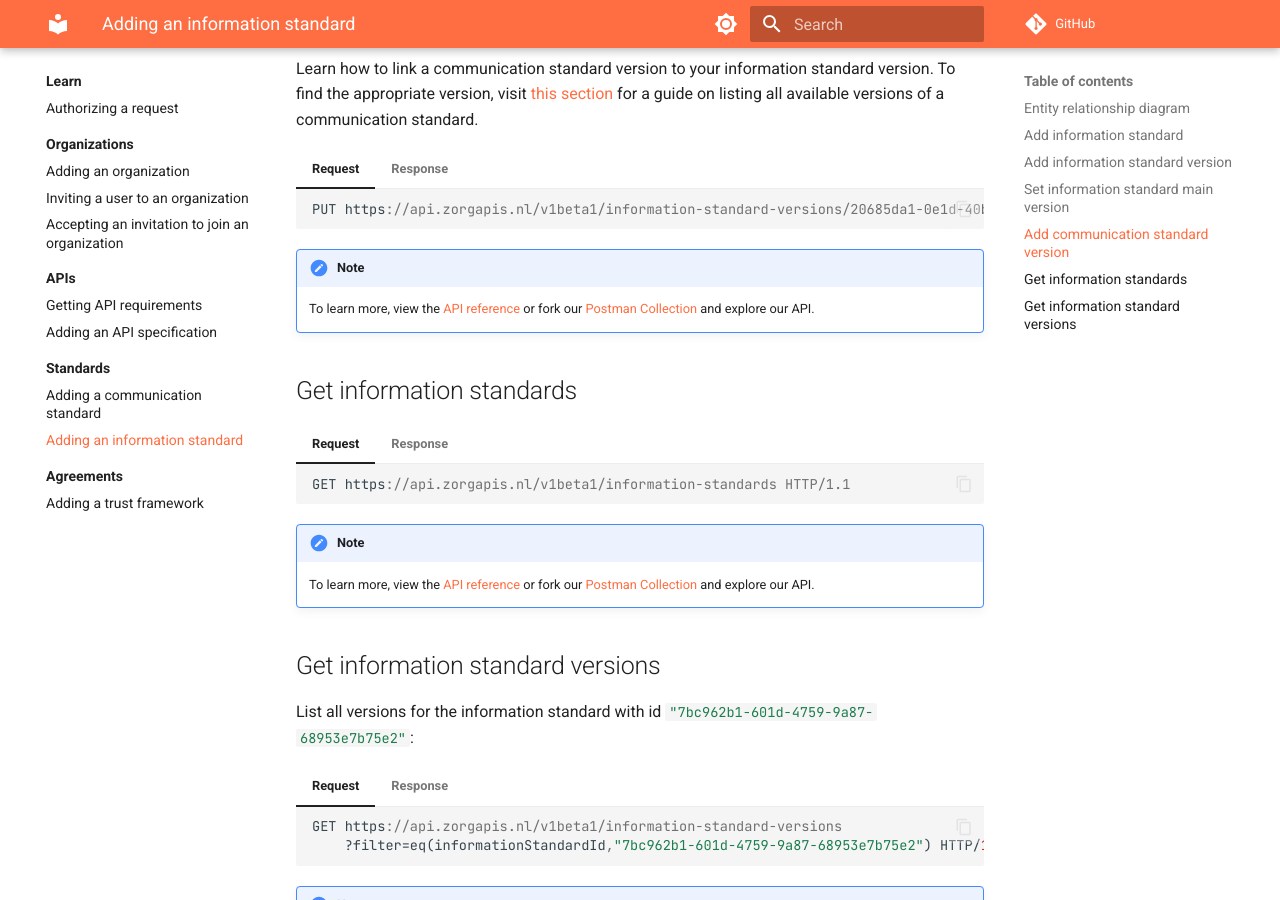
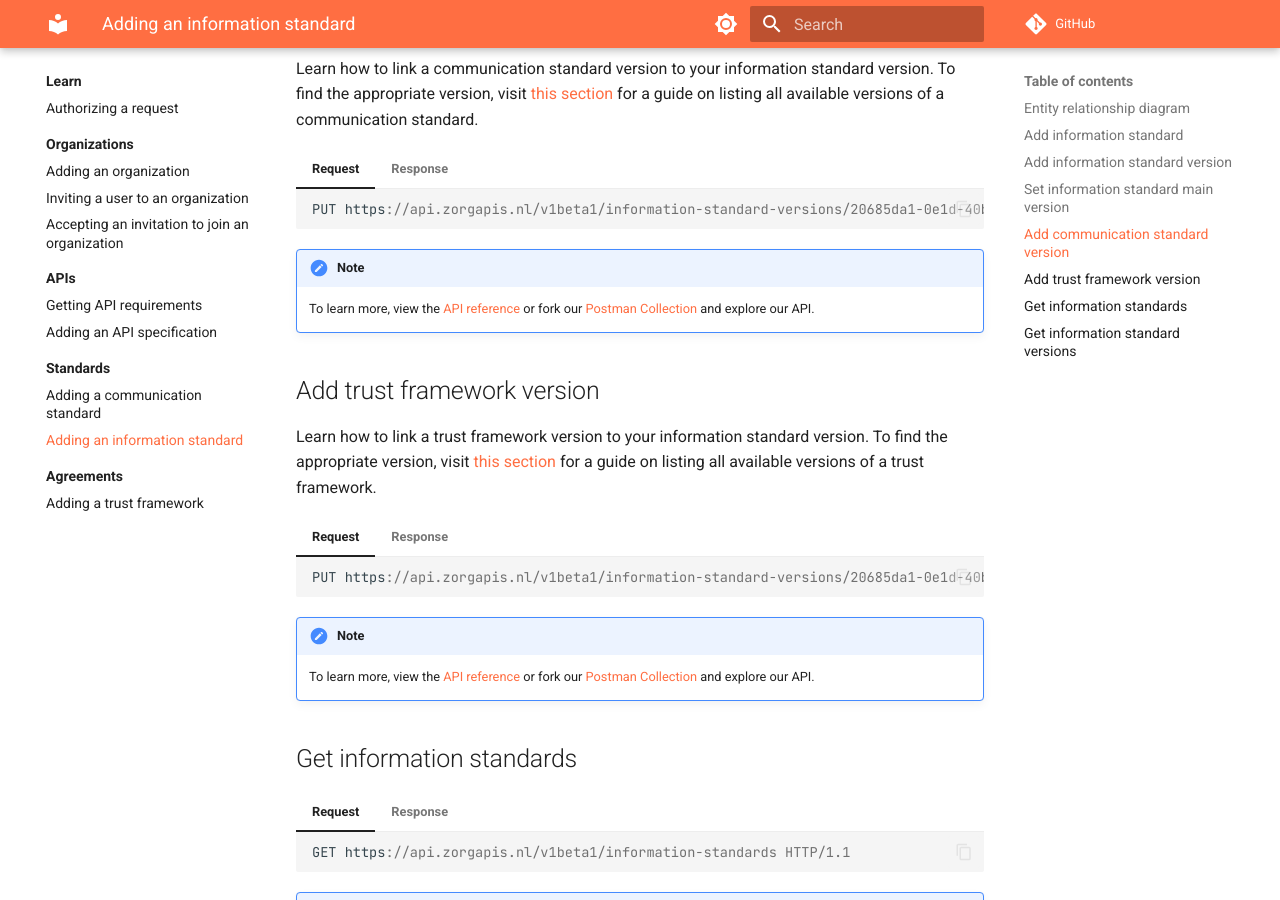
Before and after one commit to Nictiz/zorgapis-docs, an MkDocs documentation site: the page built from docs/learn/standards/adding-an-information-standard.md, in a window 1280 px wide and 900 px high, scrolled down 2149 px. Built offline with MkDocs 1.6.1 and Material for MkDocs 9.7.7, drawn with Linux system fonts in a browser that asks for light colours; comment, search, counter and statistics services are not loaded.

Commit message:
Update adding-an-information-standard.md

````diff
--- a/docs/learn/standards/adding-an-information-standard.md
+++ b/docs/learn/standards/adding-an-information-standard.md
@@ -152,6 +152,35 @@ listing all available versions of a communication standard.
     https://www.postman.com/zorgapis/zorgapis/collection/6oerml3/zorgapis-api){: target="_blank" }
     and explore our API.
 
+## Add trust framework version
+
+Learn how to link a trust framework version to your information standard version. To find the appropriate version, visit
+[this section](../agreements/adding-a-trust-framework.md#get-trust-framework-versions) for a guide on listing all
+available versions of a trust framework.
+
+=== "Request"
+
+    ```json
+    PUT https://api.zorgapis.nl/v1beta1/information-standard-versions/20685da1-0e1d-40b9-a0f6-5a89c444f48c/trust-framework-versions/78ca8495-a4f4-4b41-b97b-c912c2e96450 HTTP/1.1
+    ```
+
+=== "Response"
+
+    ```json
+    HTTP/1.1 204 No Content // (1)!
+    ```
+
+    1.  After successfully adding the trust framework version, the API server responds with a `204` response with no
+        body.
+
+!!! note
+
+    To learn more, view the [API reference](
+    https://oas.zorgapis.nl/#tag/information-standard-versions.trust-framework-versions/operation/setInformationStandardVersionTrustFrameworkVersion){: target="_blank" }
+    or fork our [Postman Collection](
+    https://www.postman.com/zorgapis/zorgapis/collection/6oerml3/zorgapis-api){: target="_blank" }
+    and explore our API.
+
 ## Get information standards
 
 === "Request"
````
Also changed, not shown: docs/learn/apis/adding-an-api-specification.md (+2 -2 lines).
